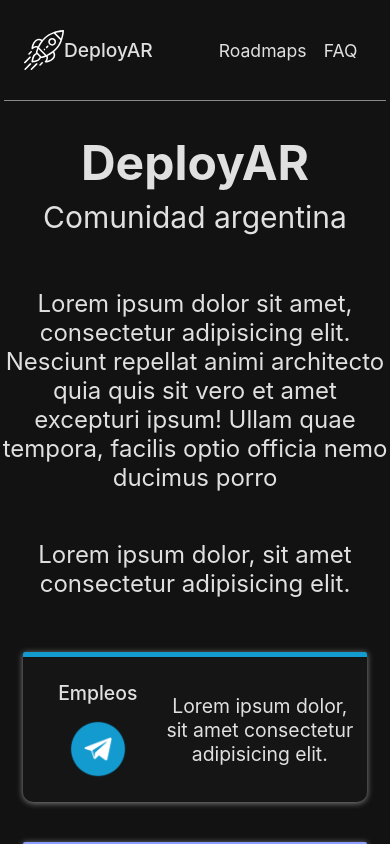
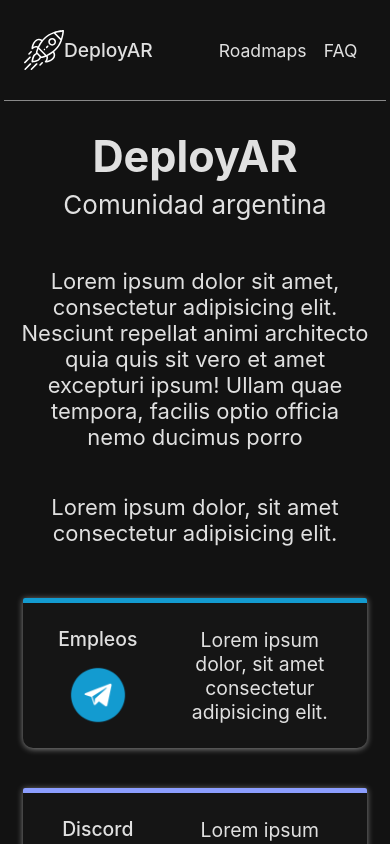
Before and after one commit to deployar/portal-web, a React (Create React App) app: page / in a window 390 px wide. Shown: the top 844 px of the page. Built offline with nearby package versions, Linux system fonts and the light colour scheme.

Commit message:
corregi tamaño de fuente en main

```diff
--- a/src/components/Main/Main.css
+++ b/src/components/Main/Main.css
@@ -47,8 +47,16 @@
 	main {
 		width: 100%;
 	}
+	main h1 {
+		font-size: 2.7em;
+	}
+
+	main h3 {
+		font-size: 26px;
+	}
 	main p {
 		text-align: center;
-		width: 100%;
+		width: 90%;
+		font-size: 22px;
 	}
 }
```
